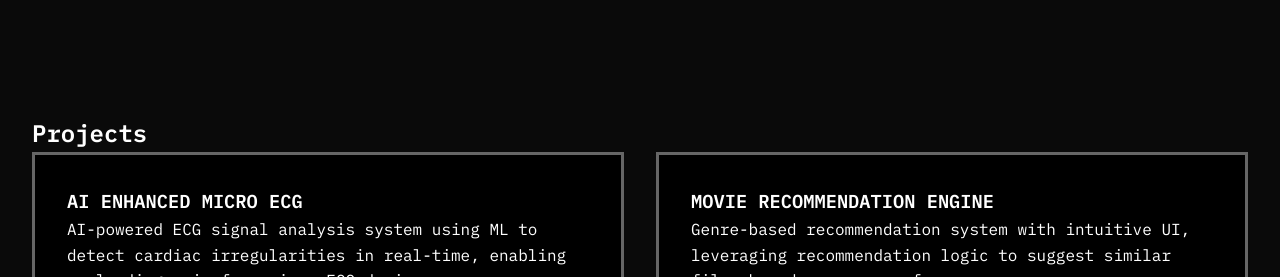
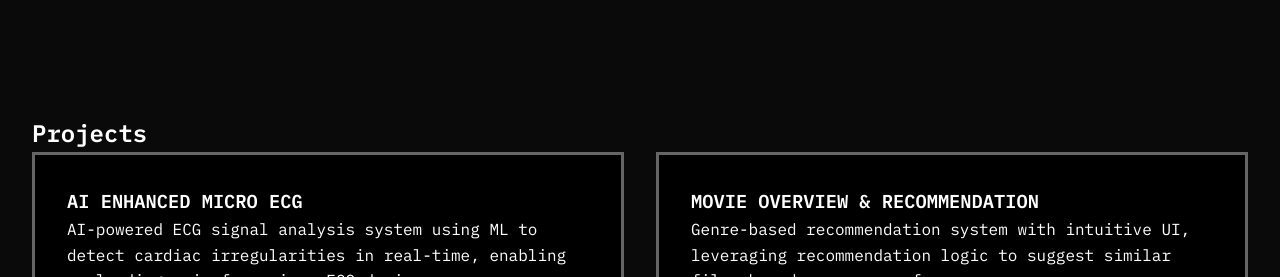
Before and after one commit to Ankith025/Personal-Portfolio, a React (Vite) app: page / in a window 1280 px wide. Shown: the part 1672-1949 px from the top of the page. Built offline with nearby package versions, Linux system fonts and the light colour scheme.

Commit message:
Update App.jsx

```diff
--- a/src/App.jsx
+++ b/src/App.jsx
@@ -13,7 +13,7 @@ function App() {
       status: "In Development"
     },
     {
-      title: "MOVIE RECOMMENDATION ENGINE",
+      title: "MOVIE OVERVIEW & RECOMMENDATION",
       type: "Mini Project",
       description: "Genre-based recommendation system with intuitive UI, leveraging recommendation logic to suggest similar films based on user preferences.",
       tech: ["Python", "React", "API Integration"],
```
